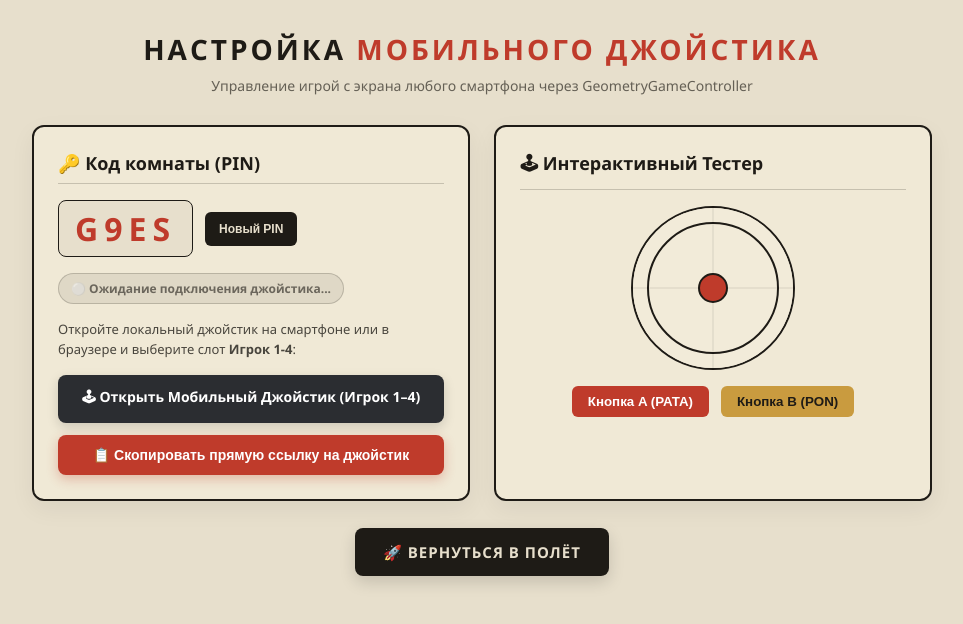
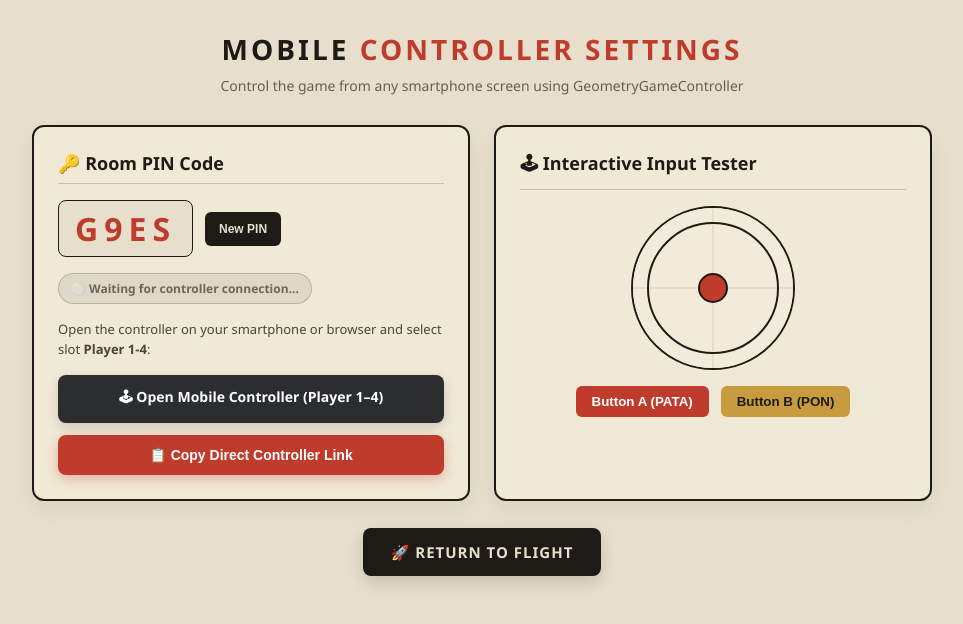
Before and after one commit to anna-vlady/GeometryGameController, a React (Vite) app in the folder packages/app/: page /controller-settings in a window 1280 px wide. Shown: the top 624 px of the page, without its empty margins (158-1121 px from the left). Built offline with nearby package versions, Linux system fonts and the light colour scheme.

Commit message:
Translate UI to English and configure cloud hosting deployment

```diff
--- a/packages/app/src/components/CornerQRCodes.tsx
+++ b/packages/app/src/components/CornerQRCodes.tsx
@@ -86,7 +86,7 @@ export function CornerQRCodes() {
             border: '1.5px solid #1E1B16',
             display: 'flex'
           }}
-          title={`Подключение к Wi-Fi: ${ssid}`}
+          title={`Connect to Wi-Fi: ${ssid}`}
         >
           <QRCodeSVG
             value={wifiQrString}
@@ -116,7 +116,7 @@ export function CornerQRCodes() {
             gap: '3px'
           }}
         >
-          <span style={{ color: '#BF3B2B' }}>🕹</span> ДЖОЙСТИК
+          <span style={{ color: '#BF3B2B' }}>🕹</span> CONTROLLER
         </div>
         <div
           style={{
@@ -126,7 +126,7 @@ export function CornerQRCodes() {
             border: '1.5px solid #1E1B16',
             display: 'flex'
           }}
-          title={`Открыть джойстик: ${controllerUrl}`}
+          title={`Open Controller: ${controllerUrl}`}
         >
           <QRCodeSVG
             value={controllerUrl}
--- a/packages/app/src/components/HUD.tsx
+++ b/packages/app/src/components/HUD.tsx
@@ -120,10 +120,10 @@ export function HUD({ engine }: HUDProps) {
             pointerEvents: 'auto',
             transition: 'transform 0.1s ease, background-color 0.2s ease'
           }}
-          title="Открыть джойстик в отдельном окне браузера"
+          title="Open joystick in a separate browser window"
         >
           <span>🕹</span>
-          <span>ОТКРЫТЬ ДЖОЙСТИК ↗</span>
+          <span>OPEN CONTROLLER ↗</span>
         </button>
       </div>
 
@@ -173,7 +173,7 @@ export function HUD({ engine }: HUDProps) {
         }}>
           <span style={{ color: '#BF3B2B' }}>🤝</span>
           <span>{peerPilot.name}</span>
-          <span style={{ color: '#C99B3F' }}>({peerPilot.distM} м)</span>
+          <span style={{ color: '#C99B3F' }}>({peerPilot.distM}m)</span>
           <span style={{
             display: 'inline-block',
             transform: `rotate(${peerPilot.angleDeg}deg)`,
@@ -205,7 +205,7 @@ export function HUD({ engine }: HUDProps) {
         </div>
       )}
 
-      {/* Vertical Altimeter Scale (Высотомер) */}
+      {/* Vertical Altimeter Scale */}
       <div style={{
         position: 'absolute',
         top: '80px',
@@ -256,21 +256,21 @@ export function HUD({ engine }: HUDProps) {
 
       {/* Hint */}
       <div className="proun-hud-hint">
-        WASD — тяга · J-K — ритм Patapon (J-J-J-K) · M — звук · R — заново
+        WASD — Thrust · J-K — Patapon Rhythm (J-J-J-K) · M — Mute Audio · R — Restart
       </div>
 
-      {/* Финал: вершина */}
+      {/* Victory Overlay */}
       {won && (
         <div className="proun-overlay" style={{ pointerEvents: 'auto', cursor: 'default' }}>
-          <h1>РИТУАЛ<span className="red"> ВОСХОЖДЕНИЯ</span></h1>
+          <h1>RITUAL<span className="red"> OF ASCENT</span></h1>
           <div className="sub" style={{ marginBottom: 0 }}>
-            {engine.getLevelConfig().name} — ЗАВЕРШЁН
+            {engine.getLevelConfig().name} — COMPLETED
           </div>
           <div className="sub" style={{ marginTop: '12px' }}>
-            время подъёма — {Math.floor(climbSecs / 60)}:{String(climbSecs % 60).padStart(2, '0')}
+            climb time — {Math.floor(climbSecs / 60)}:{String(climbSecs % 60).padStart(2, '0')}
           </div>
           <div className="sub" style={{ marginTop: '6px', fontSize: '14px', opacity: 0.7 }}>
-            высота — {ALTITUDE_MAX} м · вершина горы Арарат
+            altitude — {ALTITUDE_MAX}m · Mount Ararat Summit
           </div>
           <div style={{ marginTop: '24px', display: 'flex', flexDirection: 'column', gap: '10px', alignItems: 'center' }}>
             <button
@@ -288,10 +288,10 @@ export function HUD({ engine }: HUDProps) {
                 boxShadow: '0 4px 15px rgba(191,59,43,0.4)'
               }}
             >
-              🚀 ПЕРЕЙТИ НА СЛЕДУЮЩИЙ УРОВЕНЬ →
+              🚀 ADVANCE TO NEXT LEVEL →
             </button>
             <div className="start" style={{ fontSize: '12px', opacity: 0.7 }}>
-              R — начать заново этот уровень
+              R — restart this level
             </div>
           </div>
         </div>
--- a/packages/app/src/components/SettingsPanel.tsx
+++ b/packages/app/src/components/SettingsPanel.tsx
@@ -64,7 +64,7 @@ export function SettingsPanel({ engine }: SettingsPanelProps) {
   if (!open) {
     return (
       <button className="proun-panel-toggle" onClick={() => setOpen(true)}>
-        Регуляторы
+        Controls &amp; Settings
       </button>
     );
   }
@@ -72,11 +72,11 @@ export function SettingsPanel({ engine }: SettingsPanelProps) {
   return (
     <div className="proun-panel">
       <div className="proun-panel-head" onClick={() => setOpen(false)}>
-          <span>Регуляторы</span>
+          <span>Controls &amp; Settings</span>
           <span className="tog">▾</span>
         </div>
 
-        <div className="proun-panel-section">Уровни &amp; Моды</div>
+        <div className="proun-panel-section">Levels &amp; Modes</div>
         <div style={{ display: 'grid', gridTemplateColumns: 'repeat(5, 1fr)', gap: '4px', marginBottom: '6px' }}>
           {[1, 2, 3, 4, 5].map((lvl) => (
             <button
@@ -93,12 +93,12 @@ export function SettingsPanel({ engine }: SettingsPanelProps) {
               }}
               onClick={() => handleSelectLevel(lvl)}
             >
-              Ур. {lvl}
+              Lvl {lvl}
             </button>
           ))}
         </div>
         <div style={{ marginBottom: '8px', fontSize: '10px', color: '#A09888', fontStyle: 'italic' }}>
-          {engine ? engine.getLevelConfig().name : `Уровень ${activeLevel}`}
+          {engine ? engine.getLevelConfig().name : `Level ${activeLevel}`}
         </div>
         <button
           style={{
@@ -115,16 +115,16 @@ export function SettingsPanel({ engine }: SettingsPanelProps) {
           }}
           onClick={handleTogglePrimitives}
         >
-          {usePrimitives ? '✦ Стиль: Чистые Примитивы' : '🎨 Стиль: Кастомное Оформление'}
+          {usePrimitives ? '✦ Style: Pure Primitives' : '🎨 Style: Custom Artwork'}
         </button>
 
-        <div className="proun-panel-section">Настройка Wi-Fi для QR-кода</div>
+        <div className="proun-panel-section">Wi-Fi QR Code Settings</div>
         <div style={{ display: 'flex', flexDirection: 'column', gap: '6px', marginBottom: '12px' }}>
           <div>
-            <label style={{ fontSize: '10px', color: '#A09888', display: 'block', marginBottom: '2px' }}>Имя сети (SSID):</label>
+            <label style={{ fontSize: '10px', color: '#A09888', display: 'block', marginBottom: '2px' }}>Network Name (SSID):</label>
             <input
               type="text"
-              defaultValue={localStorage.getItem('proun_wifi_ssid') || 'Proun-WiFi'}
+              defaultValue={localStorage.getItem('proun_wifi_ssid') || 'hosq_2floor'}
               onChange={(e) => {
                 localStorage.setItem('proun_wifi_ssid', e.target.value);
                 window.dispatchEvent(new Event('storage'));
@@ -133,21 +133,21 @@ export function SettingsPanel({ engine }: SettingsPanelProps) {
             />
           </div>
           <div>
-            <label style={{ fontSize: '10px', color: '#A09888', display: 'block', marginBottom: '2px' }}>Пароль Wi-Fi:</label>
+            <label style={{ fontSize: '10px', color: '#A09888', display: 'block', marginBottom: '2px' }}>Wi-Fi Password:</label>
             <input
               type="text"
-              defaultValue={localStorage.getItem('proun_wifi_pass') || ''}
+              defaultValue={localStorage.getItem('proun_wifi_pass') || 'hosqhosq'}
               onChange={(e) => {
                 localStorage.setItem('proun_wifi_pass', e.target.value);
                 window.dispatchEvent(new Event('storage'));
               }}
-              placeholder="Пароль сети (если есть)"
+              placeholder="Network password (if any)"
               style={{ width: '100%', padding: '4px 8px', fontSize: '11px', borderRadius: '4px', border: '1px solid rgba(255,255,255,0.2)', background: 'rgba(30,27,22,0.8)', color: '#FFF' }}
             />
           </div>
         </div>
 
-        <div className="proun-panel-section">Мир &amp; Джойстик</div>
+        <div className="proun-panel-section">World &amp; Controller</div>
 
         <div className="proun-seed-row" style={{ marginBottom: '8px' }}>
           <input
@@ -155,8 +155,8 @@ export function SettingsPanel({ engine }: SettingsPanelProps) {
             value={seed}
             onChange={(e) => setSeed(parseInt(e.target.value, 10) || 0)}
           />
-          <button className="proun-btn" onClick={handleRegenerate}>Обновить</button>
-          <button className="proun-btn" onClick={handleRandomSeed}>Случайно</button>
+          <button className="proun-btn" onClick={handleRegenerate}>Update</button>
+          <button className="proun-btn" onClick={handleRandomSeed}>Random</button>
         </div>
         <div style={{ marginBottom: '12px', display: 'flex', flexDirection: 'column', gap: '6px' }}>
           <a
@@ -173,7 +173,7 @@ export function SettingsPanel({ engine }: SettingsPanelProps) {
               fontSize: '12px'
             }}
           >
-            📱 Настройка Мобильного Джойстика
+            📱 Mobile Controller Settings
           </a>
           <button
             onClick={() => window.open('/controller', '_blank', 'width=420,height=750,resizable=yes')}
@@ -189,32 +189,33 @@ export function SettingsPanel({ engine }: SettingsPanelProps) {
               cursor: 'pointer'
             }}
           >
-            🕹 Открыть Джойстик в Отдельном Окне ↗
+            🕹 Open Controller in New Window ↗
           </button>
         </div>
 
-      <div className="proun-panel-section">Звук</div>
+      <div className="proun-panel-section">Audio</div>
       <div className="proun-ctl">
-        <label>Мастер <b>{masterVol}</b></label>
+        <label>Master <b>{masterVol}</b></label>
         <input type="range" min={0} max={100} value={masterVol}
           onChange={(e) => handleMasterVol(parseInt(e.target.value, 10))} />
       </div>
       <div className="proun-ctl thumb-ink">
-        <label>Объекты <b>{objVol}</b></label>
+        <label>Objects <b>{objVol}</b></label>
         <input type="range" min={0} max={150} value={objVol}
           onChange={(e) => handleObjVol(parseInt(e.target.value, 10))} />
       </div>
       <div className="proun-ctl thumb-blue">
-        <label>Игрок <b>{plrVol}</b></label>
+        <label>Player <b>{plrVol}</b></label>
         <input type="range" min={0} max={150} value={plrVol}
           onChange={(e) => handlePlrVol(parseInt(e.target.value, 10))} />
       </div>
       <div className="proun-ctl thumb-ochre">
-        <label>Плотность частиц <b>{particles}%</b></label>
+        <label>Particle Density <b>{particles}%</b></label>
         <input type="range" min={20} max={300} value={particles}
           onChange={(e) => handleParticles(parseInt(e.target.value, 10))} />
       </div>
 
+      <div className="proun-panel-section">Gravity &amp; Physics</div>
       {Object.entries(params).map(([k, v]) => (
         <div key={k} className="proun-ctl">
           <label>{k} <b>{v.toFixed(k.includes('GRAV') && v > 100 ? 0 : 2)}</b></label>
--- a/packages/app/src/pages/ControllerSettings.tsx
+++ b/packages/app/src/pages/ControllerSettings.tsx
@@ -101,10 +101,10 @@ export function ControllerSettings() {
       {/* Title */}
       <header style={{ textAlign: 'center', marginBottom: '30px' }}>
         <h1 style={{ fontSize: '28px', fontWeight: '900', letterSpacing: '3px', margin: '0 0 8px 0' }}>
-          НАСТРОЙКА <span style={{ color: '#BF3B2B' }}>МОБИЛЬНОГО ДЖОЙСТИКА</span>
+          MOBILE <span style={{ color: '#BF3B2B' }}>CONTROLLER SETTINGS</span>
         </h1>
         <p style={{ color: 'rgba(30,27,22,0.65)', fontSize: '14px', margin: 0 }}>
-          Управление игрой с экрана любого смартфона через GeometryGameController
+          Control the game from any smartphone screen using GeometryGameController
         </p>
       </header>
 
@@ -124,7 +124,7 @@ export function ControllerSettings() {
           boxShadow: '0 8px 24px rgba(0,0,0,0.06)'
         }}>
           <h2 style={{ fontSize: '18px', margin: '0 0 16px 0', borderBottom: '1px solid rgba(30,27,22,0.2)', paddingBottom: '8px' }}>
-            🔑 Код комнаты (PIN)
+            🔑 Room PIN Code
           </h2>
 
           <div style={{ display: 'flex', alignItems: 'center', gap: '12px', marginBottom: '16px' }}>
@@ -156,7 +156,7 @@ export function ControllerSettings() {
                 fontSize: '12px'
               }}
             >
-              Новый PIN
+              New PIN
             </button>
           </div>
 
@@ -171,11 +171,11 @@ export function ControllerSettings() {
             color: connected ? '#2E7D32' : 'rgba(30,27,22,0.6)',
             border: '1px solid ' + (connected ? '#4CAF50' : 'rgba(30,27,22,0.2)')
           }}>
-            {connected ? '🟢 Мобильный джойстик подключен' : '⚪ Ожидание подключения джойстика...'}
+            {connected ? '🟢 Mobile Controller Connected' : '⚪ Waiting for controller connection...'}
           </div>
 
           <p style={{ fontSize: '13px', lineHeight: '1.5', color: 'rgba(30,27,22,0.8)', marginBottom: '16px' }}>
-            Откройте локальный джойстик на смартфоне или в браузере и выберите слот <b>Игрок 1-4</b>:
+            Open the controller on your smartphone or browser and select slot <b>Player 1-4</b>:
           </p>
 
           <a
@@ -196,7 +196,7 @@ export function ControllerSettings() {
               boxShadow: '0 4px 12px rgba(0,0,0,0.15)'
             }}
           >
-            🕹 Открыть Мобильный Джойстик (Игрок 1–4)
+            🕹 Open Mobile Controller (Player 1–4)
           </a>
 
           <button
@@ -214,7 +214,7 @@ export function ControllerSettings() {
               boxShadow: '0 4px 12px rgba(191,59,43,0.3)'
             }}
           >
-            {copied ? '✓ Ссылка скопирована!' : '📋 Скопировать прямую ссылку на джойстик'}
+            {copied ? '✓ Link Copied!' : '📋 Copy Direct Controller Link'}
           </button>
         </div>
 
@@ -230,7 +230,7 @@ export function ControllerSettings() {
           alignItems: 'center'
         }}>
           <h2 style={{ fontSize: '18px', margin: '0 0 16px 0', width: '100%', borderBottom: '1px solid rgba(30,27,22,0.2)', paddingBottom: '8px' }}>
-            🕹 Интерактивный Тестер
+            🕹 Interactive Input Tester
           </h2>
 
           <canvas
@@ -258,7 +258,7 @@ export function ControllerSettings() {
                 cursor: 'pointer'
               }}
             >
-              Кнопка A (PATA)
+              Button A (PATA)
             </button>
             <button
               onMouseDown={() => { setLastButton('B (PON)'); setTestStick({ x: 0.6, y: 0.6 }); }}
@@ -273,13 +273,13 @@ export function ControllerSettings() {
                 cursor: 'pointer'
               }}
             >
-              Кнопка B (PON)
+              Button B (PON)
             </button>
           </div>
 
           {lastButton && (
             <div style={{ fontSize: '12px', fontWeight: 'bold', color: '#BF3B2B' }}>
-              Нажато: {lastButton}
+              Pressed: {lastButton}
             </div>
           )}
         </div>
@@ -301,7 +301,7 @@ export function ControllerSettings() {
             boxShadow: '0 6px 16px rgba(0,0,0,0.15)'
           }}
         >
-          🚀 ВЕРНУТЬСЯ В ПОЛЁТ
+          🚀 RETURN TO FLIGHT
         </Link>
       </div>
     </div>
--- a/packages/app/src/pages/Game.tsx
+++ b/packages/app/src/pages/Game.tsx
@@ -27,7 +27,7 @@ export function Game() {
       />
 
       <div className="proun-title-tag">
-        ПРОУН<b>&nbsp;//&nbsp;</b>ЗАВОДНАЯ ОРНИТОЛОГИЯ
+        PROUN<b>&nbsp;//&nbsp;</b>CLOCKWORK ORNITHOLOGY
       </div>
 
       {/* HUD Container */}
--- a/packages/app/src/pages/MobileJoystick.tsx
+++ b/packages/app/src/pages/MobileJoystick.tsx
@@ -54,9 +54,10 @@ export function MobileJoystick() {
       if (isCleanedUp) return;
 
       const hostname = window.location.hostname || 'localhost';
-      const wsUrl = window.location.protocol === 'https:'
-        ? 'wss://proun-server.onrender.com'
+      const defaultWs = window.location.protocol === 'https:'
+        ? `wss://${hostname}`
         : `ws://${hostname}:8085`;
+      const wsUrl = (import.meta.env as any).VITE_WS_URL || defaultWs;
 
       try {
         setConnectionState('connecting');
@@ -238,19 +239,19 @@ export function MobileJoystick() {
             GEOMETRY GAME CONTROLLER
           </div>
           <h1 style={{ fontSize: '24px', fontWeight: '900', color: '#2B2D31', margin: '0 0 20px 0' }}>
-            ВЫБЕРИТЕ <span style={{ color: '#D84234' }}>ИГРОКА</span>
+            SELECT <span style={{ color: '#D84234' }}>PLAYER</span>
           </h1>
 
           <p style={{ fontSize: '13px', color: '#8C8A82', lineHeight: '1.5', marginBottom: '24px' }}>
-            Нажмите номер слота вашего пилота для моментального подключения джойстика:
+            Select your pilot slot number to connect joystick:
           </p>
 
           <div style={{ display: 'grid', gridTemplateColumns: '1fr 1fr', gap: '14px', marginBottom: '24px' }}>
             {[
-              { num: 1, color: '#D84234', label: '🔴 ИГРОК 1' },
-              { num: 2, color: '#2B2D31', label: '⬛ ИГРОК 2' },
-              { num: 3, color: '#C99B3F', label: '🟡 ИГРОК 3' },
-              { num: 4, color: '#3F5666', label: '🔵 ИГРОК 4' },
+              { num: 1, color: '#D84234', label: '🔴 PLAYER 1' },
+              { num: 2, color: '#2B2D31', label: '⬛ PLAYER 2' },
+              { num: 3, color: '#C99B3F', label: '🟡 PLAYER 3' },
+              { num: 4, color: '#3F5666', label: '🔵 PLAYER 4' },
             ].map(p => (
               <button
                 key={p.num}
@@ -275,7 +276,7 @@ export function MobileJoystick() {
           </div>
 
           <div style={{ borderTop: '1px solid #E5E2D8', paddingTop: '16px' }}>
-            <div style={{ fontSize: '11px', color: '#8C8A82', marginBottom: '8px' }}>Или введите кастомный PIN комнаты:</div>
+            <div style={{ fontSize: '11px', color: '#8C8A82', marginBottom: '8px' }}>Or enter custom room PIN:</div>
             <div style={{ display: 'flex', gap: '8px' }}>
               <input
                 type="text"
@@ -306,7 +307,7 @@ export function MobileJoystick() {
                   cursor: 'pointer'
                 }}
               >
-                ОК
+                OK
               </button>
             </div>
           </div>
```
Also changed, not shown: 1 other file (tests, documents, lock files or other folders).
